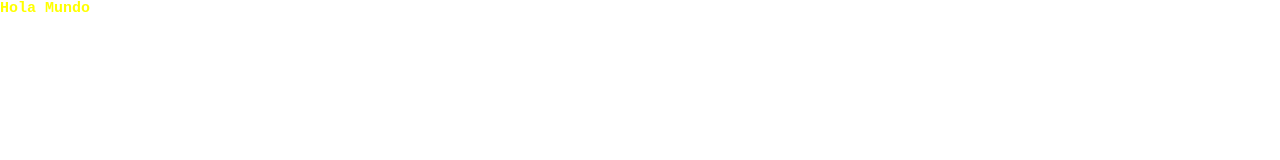
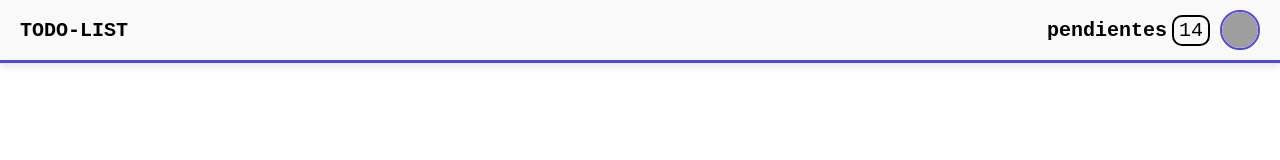
Before and after one commit to xalyrodas/todo-list-2025, a plain HTML site: page pages/dashboard.html in a window 1280 px wide. Drawn offline with Linux system fonts and the light colour scheme; grey boxes are pictures that could not be loaded.

Commit message:
creacion de header

```diff
--- a/components/header/headerComponent.css
+++ b/components/header/headerComponent.css
@@ -0,0 +1,55 @@
+header {
+    display: flex;
+    align-items: center;
+    justify-content: space-between;
+    padding: 1rem 2rem;
+    background: #f9f9f9;
+    border-bottom: 3px solid #4f46e5;
+    box-shadow: 0 4px 8px rgba(0, 0, 0, 0.1);
+}
+
+
+header h1 {
+    font-size: 2rem;
+    font-weight: bold;
+    margin: 0;
+}
+
+.div-Tareas {
+    display: flex;
+    justify-content: flex-end;
+    align-items: center;
+    gap: 0.5rem;
+    flex: 1;
+}
+
+
+.texto {
+    font-size: 2rem;
+    font-weight: bold;
+}
+
+.numero {
+    border: 2px solid black;
+    padding: 0.2rem 0.5rem;
+    border-radius: 10px;
+    font-size: 2rem;
+}
+
+
+.div-logo {
+    width: 4rem;
+    height: 4rem;
+    border-radius: 50%;
+    border: 2px solid #4f46e5;
+    overflow: hidden;
+    flex-shrink: 0;
+    margin-left: 1rem;
+}
+
+.logo-img {
+    width: 100%;
+    height: 100%;
+    object-fit: cover;
+    border-radius: 50%;
+}
--- a/components/header/headerComponent.js
+++ b/components/header/headerComponent.js
@@ -0,0 +1,37 @@
+export function header(){
+    let header = document.createElement('header');
+
+    // Título principal
+    let h1 = document.createElement('h1');
+    h1.innerText = "TODO-LIST";
+    header.appendChild(h1);
+
+    // Contenedor de texto y número
+    let divTarea = document.createElement('div');
+    divTarea.className = "div-Tareas";
+
+    let texto = document.createElement('span');
+    texto.innerText = "pendientes";
+    texto.className = "texto";
+    divTarea.appendChild(texto);
+
+    let numero = document.createElement('span');
+    numero.innerText = "14";
+    numero.className = "numero";
+    divTarea.appendChild(numero);
+
+    header.appendChild(divTarea);
+
+    // Logo del usuario
+    let divLogoUsuario = document.createElement('div');
+    divLogoUsuario.className = "div-logo";
+
+    let img = document.createElement('img');
+    img.src = "https://external-content.duckduckgo.com/iu/?u=https%3A%2F%2Fi.pinimg.com%2Foriginals%2Fa3%2Fa0%2F44%2Fa3a044c397a292ac153c954fc5fcb739.jpg&f=1&nofb=1&ipt=06f33a6942f35bd1b9b79186ec437cec2e00bb28844efad80e38e3ca258d4445";
+    img.className = "logo-img";
+
+    divLogoUsuario.appendChild(img);
+    header.appendChild(divLogoUsuario);
+
+    return header;
+}
--- a/config.css
+++ b/config.css
@@ -2,15 +2,23 @@
     margin: 0;
     padding: 0;
     box-sizing: border-box;
-}
-html {
-font-size: 10px;
-font-family: monospace;
+  }
+
+html{
+    font-size: 10px;
+    font-family: monospace;
 }
 
 :root {
-    color: red;
-    color: blue;
-    color: yellow;
+    --color-rojo: red;
+    --color-verde:green;
+    --color-azul:blue;
+
+    --titulo-h1:2.6rem;
+    --titulo-h2:1.8rem;
+    --titulo-h3: 16rem;
+    --parrafo:14rem;
+    --spam:12rem;
+
 
 }
--- a/index.css
+++ b/index.css
@@ -8,7 +8,7 @@ html, body {
     height: 100%;
     width: 100%;
     font-family: Arial, sans-serif;
-    background-color: #f0f0f0;
+    background: linear-gradient(135deg, #dbee30, #49d4f7fb);
     display: flex;
     align-items: center;
     justify-content: center;
--- a/pages/dashboard.html
+++ b/pages/dashboard.html
@@ -6,6 +6,7 @@
     <title>Document</title>
 
     <link rel="stylesheet" href="../config.css">
+    <link rel="stylesheet" href="../components/header/headerComponent.css">
 </head>
 <body>
     <script src="../views/dashboardView.js" type="module"></script>
--- a/views/dashboardView.js
+++ b/views/dashboardView.js
@@ -1,10 +1,13 @@
+import { header } from "../components/header/headerComponent.js";
+
 export function dashboard() {
+
     let seccion = document.createElement('section');
 
-    let h1 = document.createElement('h1');
-    h1.innerHTML = "Hola Mundo"
-    seccion.appendChild(h1);
 
-    return seccion;
+    //header
+    seccion.appendChild(header())
+
+    return seccion
 }
 document.body.appendChild(dashboard());
```
Also changed, not shown: views/dashboard.js (deleted).
